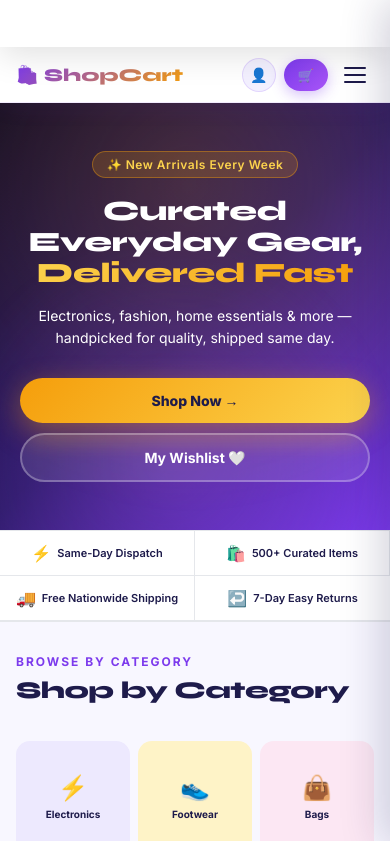
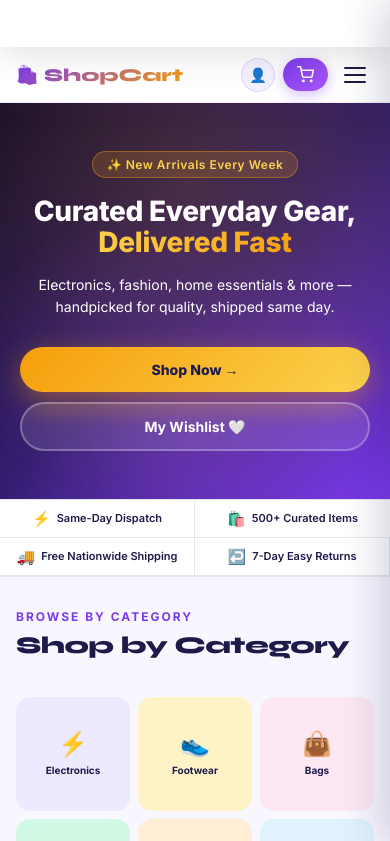
Before and after one commit to xyrielperez/shopcart, a React (Vite) app: page / in a window 390 px wide. Shown: the top 841 px of the page. Built offline with nearby package versions, Linux system fonts and the light colour scheme.

Commit message:
refine: hero Inter upright type, 4-col grid trust bar, SVG cart icon

```diff
--- a/src/components/Navbar.css
+++ b/src/components/Navbar.css
@@ -181,18 +181,26 @@
   background: linear-gradient(135deg, #7c3aed, #a855f7);
   color: #fff;
   border: none;
-  padding: 10px 20px;
+  padding: 10px 18px 10px 14px;
   border-radius: 99px;
   font-size: 14px;
   font-weight: 700;
   cursor: pointer;
   display: flex;
   align-items: center;
-  gap: 7px;
+  gap: 6px;
   transition: all 0.25s;
   box-shadow: 0 4px 14px rgba(124,58,237,0.32);
   font-family: 'Inter', sans-serif;
   white-space: nowrap;
+  overflow: visible;
+}
+
+.cart-btn svg {
+  width: 17px;
+  height: 17px;
+  flex-shrink: 0;
+  display: block;
 }
 
 .cart-btn:hover { transform: translateY(-2px); box-shadow: 0 8px 20px rgba(124,58,237,0.42); }
--- a/src/components/Navbar.jsx
+++ b/src/components/Navbar.jsx
@@ -80,7 +80,11 @@ export default function Navbar() {
               👤
             </Link>
             <button className="cart-btn" onClick={() => { setDrawerOpen(true); closeMenu() }}>
-              🛒 <span className="cart-label">Cart</span>
+              <svg viewBox="0 0 24 24" fill="none" stroke="currentColor" strokeWidth="2.2" strokeLinecap="round" strokeLinejoin="round" aria-hidden="true">
+                <circle cx="9" cy="21" r="1"/><circle cx="20" cy="21" r="1"/>
+                <path d="M1 1h4l2.68 13.39a2 2 0 0 0 2 1.61h9.72a2 2 0 0 0 2-1.61L23 6H6"/>
+              </svg>
+              <span className="cart-label">Cart</span>
               {count > 0 && <span className="badge">{count}</span>}
             </button>
             <button
--- a/src/pages/Home.css
+++ b/src/pages/Home.css
@@ -76,11 +76,13 @@
 }
 
 .hero h1 {
+  font-family: 'Inter', sans-serif;
   font-size: 56px;
   font-weight: 800;
+  font-style: normal;
   line-height: 1.1;
   margin: 0 0 16px;
-  letter-spacing: -1.5px;
+  letter-spacing: -0.5px;
   animation: fadeDown 0.6s 0.1s ease both;
 }
 
@@ -164,31 +166,30 @@
 
 /* Stats */
 .stats-bar {
-  display: flex;
-  justify-content: center;
+  display: grid;
+  grid-template-columns: repeat(4, 1fr);
   background: #fff;
   border-top: 1px solid var(--border);
   border-bottom: 1px solid var(--border);
-  flex-wrap: nowrap;
-  overflow-x: auto;
 }
 
 .stat {
-  flex: 1;
   display: flex;
   align-items: center;
   justify-content: center;
   gap: 10px;
-  padding: 16px 20px;
+  padding: 14px 16px;
   border-right: 1px solid var(--border);
   white-space: nowrap;
+  min-width: 0;
 }
 
 .stat:last-child { border-right: none; }
 
 .stat-icon {
-  font-size: 20px;
+  font-size: 18px;
   flex-shrink: 0;
+  line-height: 1;
 }
 
 .stat-label {
@@ -196,6 +197,9 @@
   font-size: 13px;
   font-weight: 600;
   color: var(--text);
+  overflow: hidden;
+  text-overflow: ellipsis;
+  white-space: nowrap;
 }
 
 /* Categories */
@@ -368,8 +372,8 @@
   .section-header h2 { font-size: 28px; }
   .promo-banner { margin: 0 32px 56px; padding: 40px 36px; flex-direction: column; text-align: center; }
   .promo-banner::before { display: none; }
-  .stats-bar { flex-wrap: wrap; }
-  .stat { flex: 1 1 50%; border-bottom: 1px solid var(--border); min-width: 0; }
+  .stats-bar { grid-template-columns: repeat(4, 1fr); }
+  .stat { padding: 12px 10px; gap: 8px; }
   .grid { grid-template-columns: repeat(auto-fill, minmax(220px, 1fr)); gap: 20px; }
 }
 
@@ -383,8 +387,8 @@
   .categories-grid { grid-template-columns: repeat(4, 1fr); gap: 8px; }
   .cat-card { max-height: none; }
   .featured { padding: 40px 20px; }
-  .stat { gap: 8px; padding: 14px 12px; }
-  .stat-icon { font-size: 18px; }
+  .stat { padding: 12px 8px; gap: 7px; }
+  .stat-icon { font-size: 16px; }
   .stat-label { font-size: 12px; }
 }
 
@@ -400,8 +404,11 @@
   .cat-icon { font-size: 24px; }
   .cat-name { font-size: 10px; }
   .grid { grid-template-columns: 1fr 1fr; gap: 12px; }
-  .stat { flex: 1 1 50%; gap: 6px; padding: 12px 10px; }
-  .stat-icon { font-size: 16px; }
+  .stats-bar { grid-template-columns: repeat(2, 1fr); }
+  .stat { padding: 11px 8px; gap: 6px; border-bottom: 1px solid var(--border); }
+  .stat:nth-child(2) { border-right: none; }
+  .stat:last-child { border-right: 1px solid var(--border); }
+  .stat-icon { font-size: 15px; }
   .stat-label { font-size: 11px; }
   .section-header h2 { font-size: 24px; }
   .promo-banner { margin: 0 16px 40px; padding: 28px 20px; border-radius: 20px; }
```
